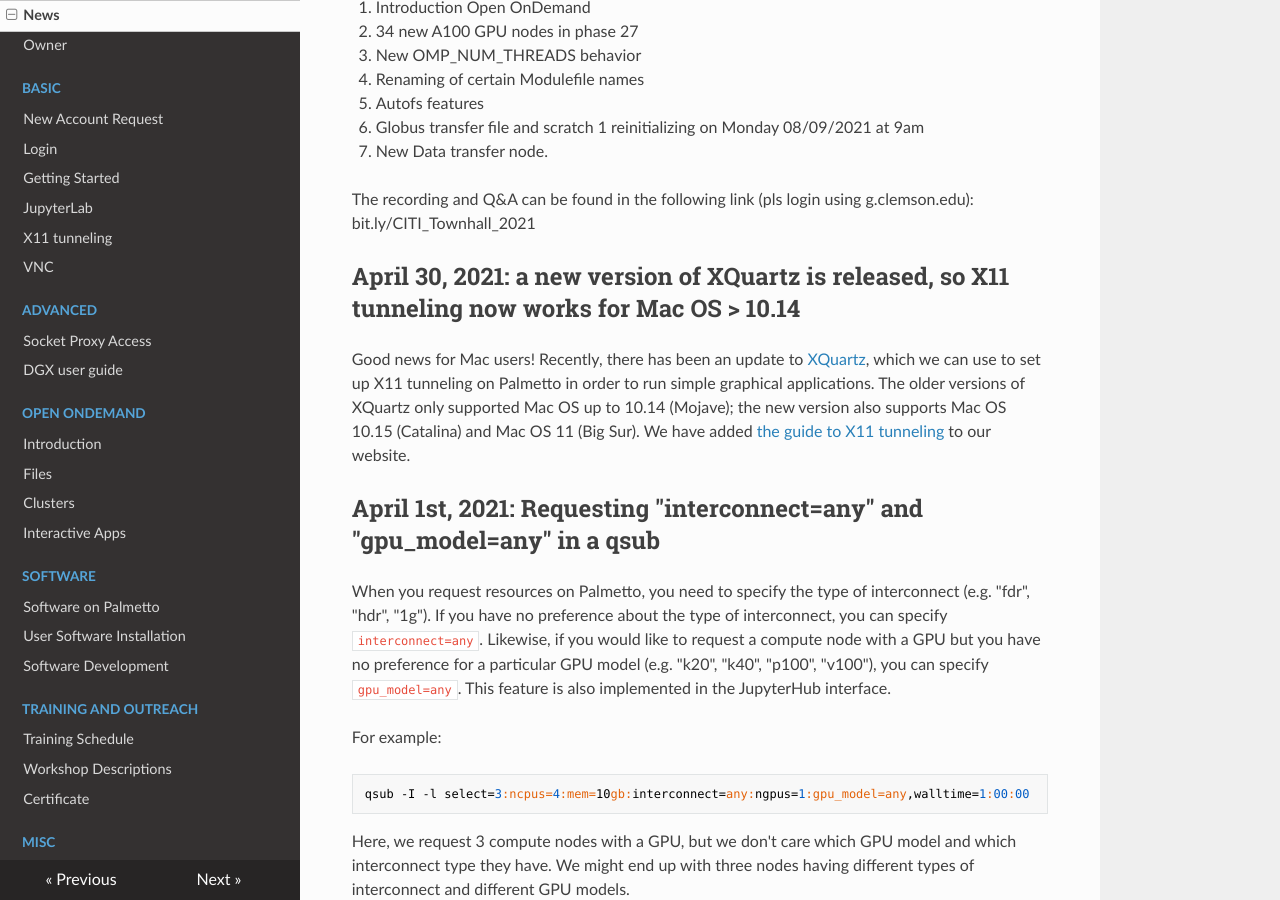
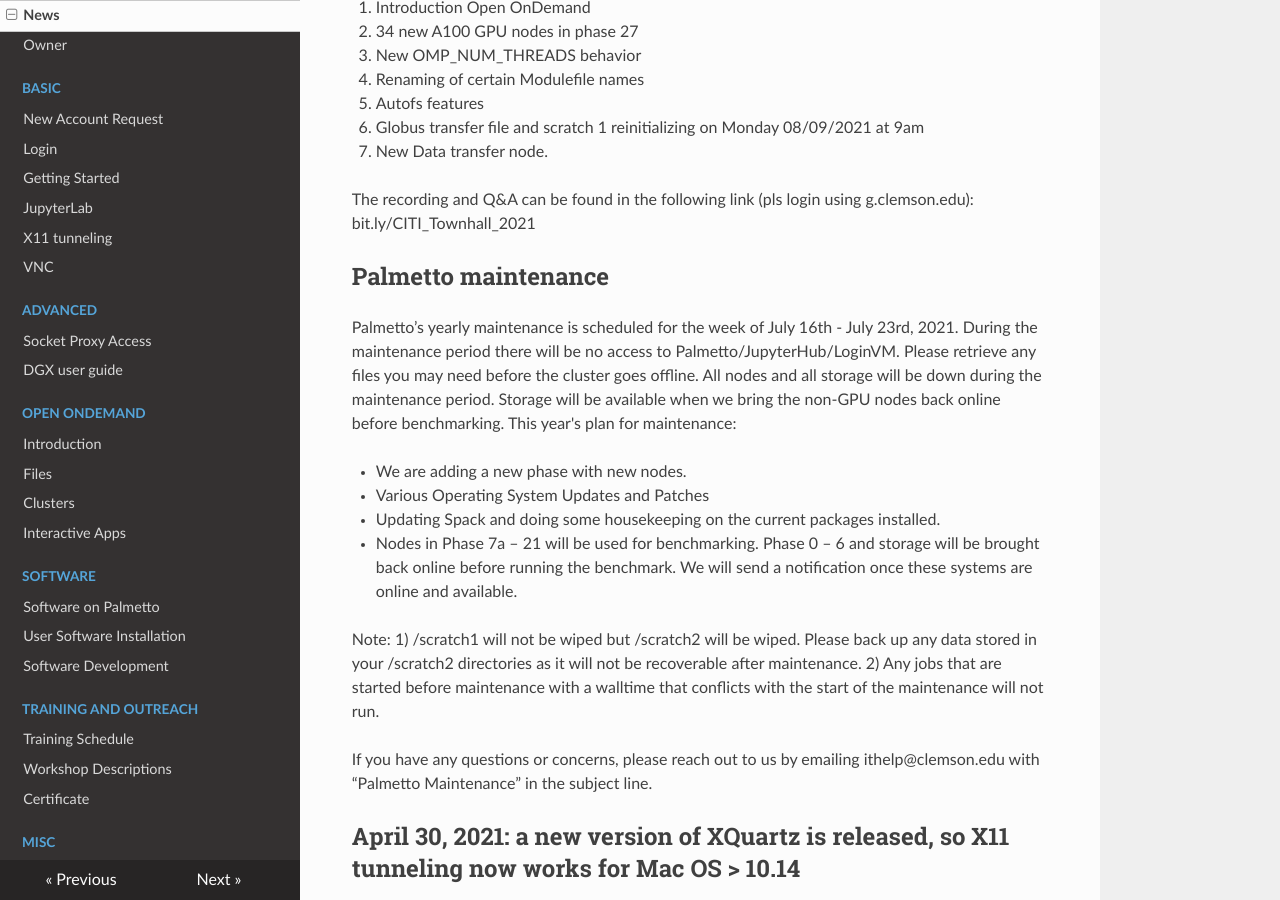
Before and after one commit to clemsonciti/palmetto-documentation, an MkDocs documentation site: the page built from docs/news.md, in a window 1280 px wide and 900 px high, scrolled down 231 px. Built offline with MkDocs 1.6.1, drawn with Linux system fonts in a browser that asks for light colours; nearby versions of some CDN libraries.

Commit message:
Update news.md

```diff
--- a/docs/news.md
+++ b/docs/news.md
@@ -12,6 +12,23 @@ The following points were discussed in detail:
 
 The recording and Q&A can be found in the following link (pls login using g.clemson.edu):
 bit.ly/CITI_Townhall_2021
+
+## Palmetto maintenance
+Palmetto’s yearly maintenance is scheduled for the week of July 16th - July 23rd, 2021. During the maintenance period there will be no access to Palmetto/JupyterHub/LoginVM. Please retrieve any files you may need before the cluster goes offline.
+All nodes and all storage will be down during the maintenance period. Storage will be available when we bring the non-GPU nodes back online before benchmarking.
+This year's plan for maintenance:
+
+- We are adding a new phase with new nodes.
+- Various Operating System Updates and Patches
+- Updating Spack and doing some housekeeping on the current packages installed.
+- Nodes in Phase 7a – 21 will be used for benchmarking. Phase 0 – 6 and storage will be brought back online before running the benchmark. We will send a notification once these systems are online and available.
+
+Note:
+1)	/scratch1 will not be wiped but /scratch2 will be wiped. Please back up any data stored in your /scratch2 directories as it will not be recoverable after maintenance.
+2)	Any jobs that are started before maintenance with a walltime that conflicts with the start of the maintenance will not run.
+
+If you have any questions or concerns, please reach out to us by emailing ithelp@clemson.edu with “Palmetto Maintenance” in the subject line.
+
 
 ## April 30, 2021: a new version of XQuartz is released, so X11 tunneling now works for Mac OS > 10.14
 
```
